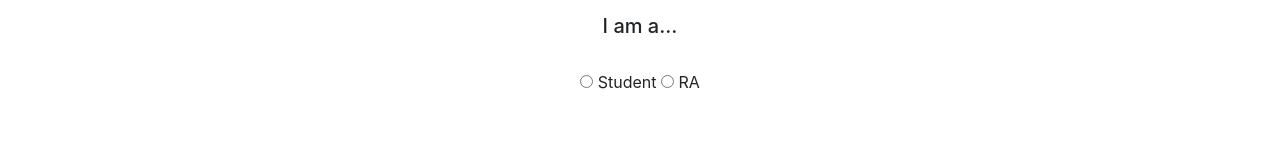
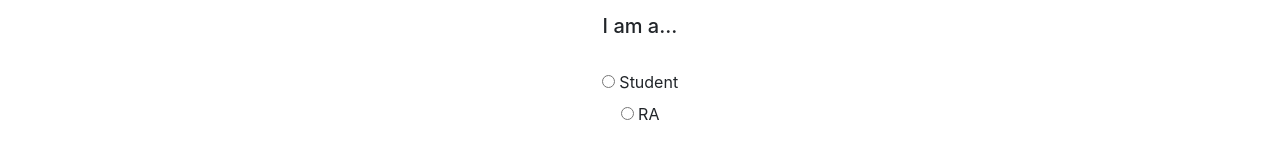
Before and after one commit to austinchenCS/SMULife, an Angular app in the folder frontend/: page /signup in a window 1280 px wide. Shown: the part 797-940 px from the top of the page. Built offline with nearby package versions, Linux system fonts and the light colour scheme.

Commit message:
:dragon:

```diff
--- a/frontend/src/app/components/signup/signup.component.html
+++ b/frontend/src/app/components/signup/signup.component.html
@@ -9,6 +9,7 @@
         <div class="input-center">
             <h3>Sign-Up</h3>
             <hr class="my-4">
+
 
             <form name="loginForm" #loginForm="ngForm">
 
@@ -144,11 +145,11 @@
             <select id="dormID"
                 class="form-control"
                 name="dormID"
-                [(ngModel)]="dorms"
+                [(ngModel)]="dorm"
                 #dormId="ngModel">
                 <option selected>Select your Residential Commons</option>
                 <option *ngFor="let dorm of dorms"
-                    [value]="dorm.id">
+                    [value]="dorm.name">
                     {{ dorm.name }}
                 </option>
             </select>
@@ -174,17 +175,18 @@
             <br>
 
             <div class="form-group">
-                <label for="isStudent">
-                    <input type="radio"
-                         id="isStudent"
-                         name="isStudent"
-                          /> Student
-
-                    <input type="radio"
-                         id="isRA"
-                         name="isRA"
-                         /> RA
-                </label>
+                <div class="form-check">
+                    <label class="form-check-label">
+                      <input type="radio" class="form-check-input" [(ngModel)]="isRA" name="optionsRadios" id="optionsRadios1" value="Student" checked>
+                    Student
+                    </label>
+                  </div>
+                  <div class="form-check">
+                  <label class="form-check-label">
+                      <input type="radio" class="form-check-input"  [(ngModel)]="isRA" name="optionsRadios" id="optionsRadios2" value="RA">
+                     RA
+                    </label>
+                  </div>
             </div>
 
             <br>
@@ -242,7 +244,7 @@
 
             <br>
 
-            <button class="btn btn-primary border-0" [disabled]="!loginForm.valid">Sign Up</button>
+            <button class="btn btn-primary border-0" [disabled]="!loginForm.valid" (click)="signUp()">Sign Up</button>
             </form>
 
             <br>
--- a/frontend/src/app/components/signup/signup.component.ts
+++ b/frontend/src/app/components/signup/signup.component.ts
@@ -1,3 +1,6 @@
+import { HttpParams } from '@angular/common/http';
+import { Dorm } from './../../domain/models/dorm';
+import { HttpClient } from '@angular/common/http';
 import { Component, OnInit } from '@angular/core';
 
 @Component({
@@ -14,16 +17,60 @@ export class SignupComponent implements OnInit {
   private phonenumber: string="";
   private password: string="";
   private passwordconfirm: string="";
-  private domrs: string="";
+  private dorm: string="";
   private roomnumber: string="";
   private isRA: string="";
   private contactname: string="";
   private contactnum: string="";
   private relation: string="";
-
-  constructor() { }
+  private dorms:Dorm[];
+  constructor(private http: HttpClient) { }
 
   ngOnInit() {
+    this.dorms = [
+      { id: 1, name: 'Armstrong' },
+      { id: 2, name: 'Boaz' },
+      { id: 3, name: 'Cockrell-McIntosh' },
+      { id: 4, name: 'Crum' },
+      { id: 5, name: 'Kathy Crow' },
+      { id: 6, name: 'Loyd' },
+      { id: 7, name: 'Mary Hay' },
+      { id: 8, name: 'Peyton' },
+      { id: 9, name: 'Shuttles' },
+      { id: 10, name: 'McElvaney' },
+      { id: 11, name: 'Morrison-McGinnis' },
+      { id: 12, name: 'Virginia-Snider' },
+      { id: 13, name: 'Ware' }
+    ]
   }
+private signUp(){
+  console.log(this.isRA);
+
+  let urlSearchParams = new HttpParams();
+  urlSearchParams = urlSearchParams.set('isra', String(this.isRA=="RA"));
+  urlSearchParams = urlSearchParams.set('firstname', this.firstname);
+  urlSearchParams = urlSearchParams.set('lastname', this.lastname);
+  urlSearchParams = urlSearchParams.set('email', this.email);
+  urlSearchParams = urlSearchParams.set('pass', this.password);
+  urlSearchParams = urlSearchParams.set('phone', this.phonenumber);
+  urlSearchParams = urlSearchParams.set('id', this.id);
+  urlSearchParams = urlSearchParams.set('dorm', this.dorm);
+  urlSearchParams = urlSearchParams.set('room', this.roomnumber);
+  urlSearchParams =  urlSearchParams.set('ename', this.contactname);
+  urlSearchParams =  urlSearchParams.set('erelation', this.relation);
+  urlSearchParams = urlSearchParams.set('ephone', this.contactnum);
+  console.log(urlSearchParams.toString());
+  this.http.post("http://13.58.69.120/signup", urlSearchParams).subscribe(data=> this.isSuccess(data))
 
 }
+private isSuccess(status){
+  console.log(status);
+
+  if(status[0]['success']=="true"){
+    alert("successful signup")
+  }
+  else{
+    alert("ID already exists")
+  }
+}
+}
```
